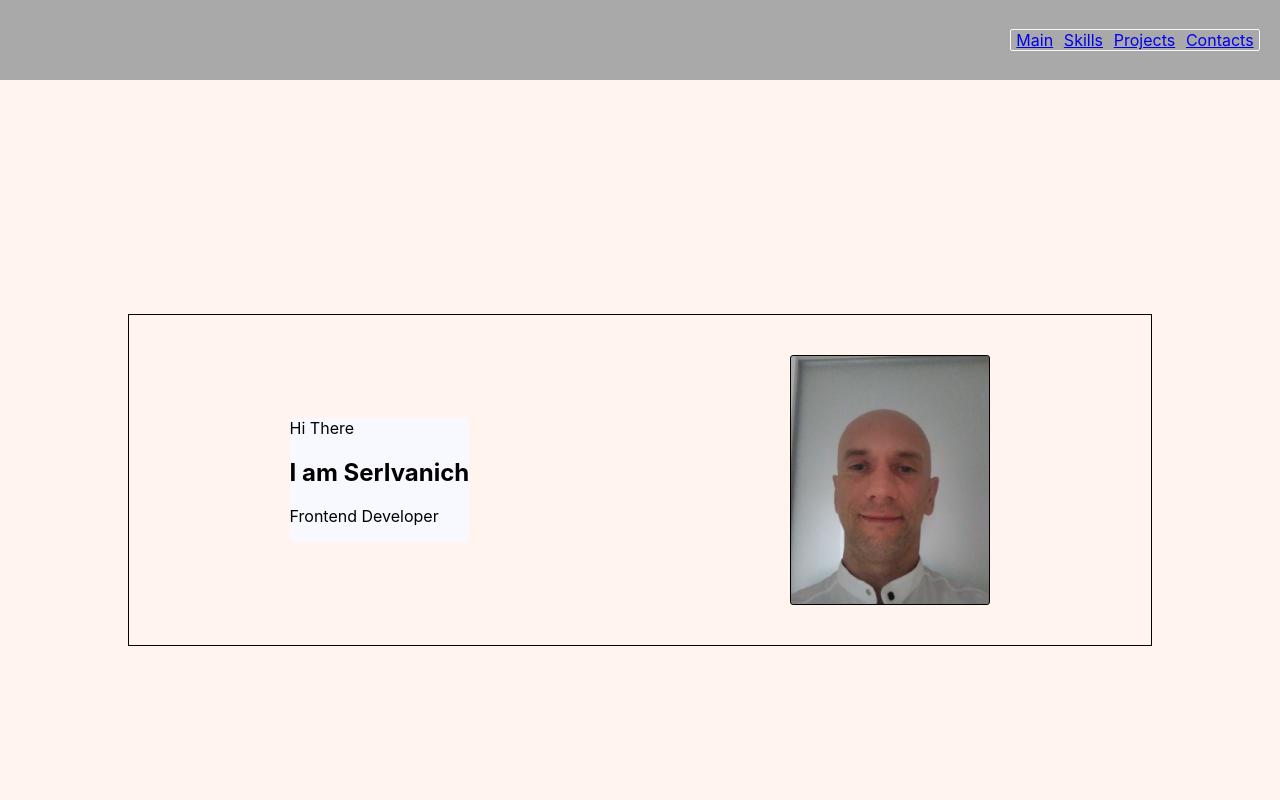
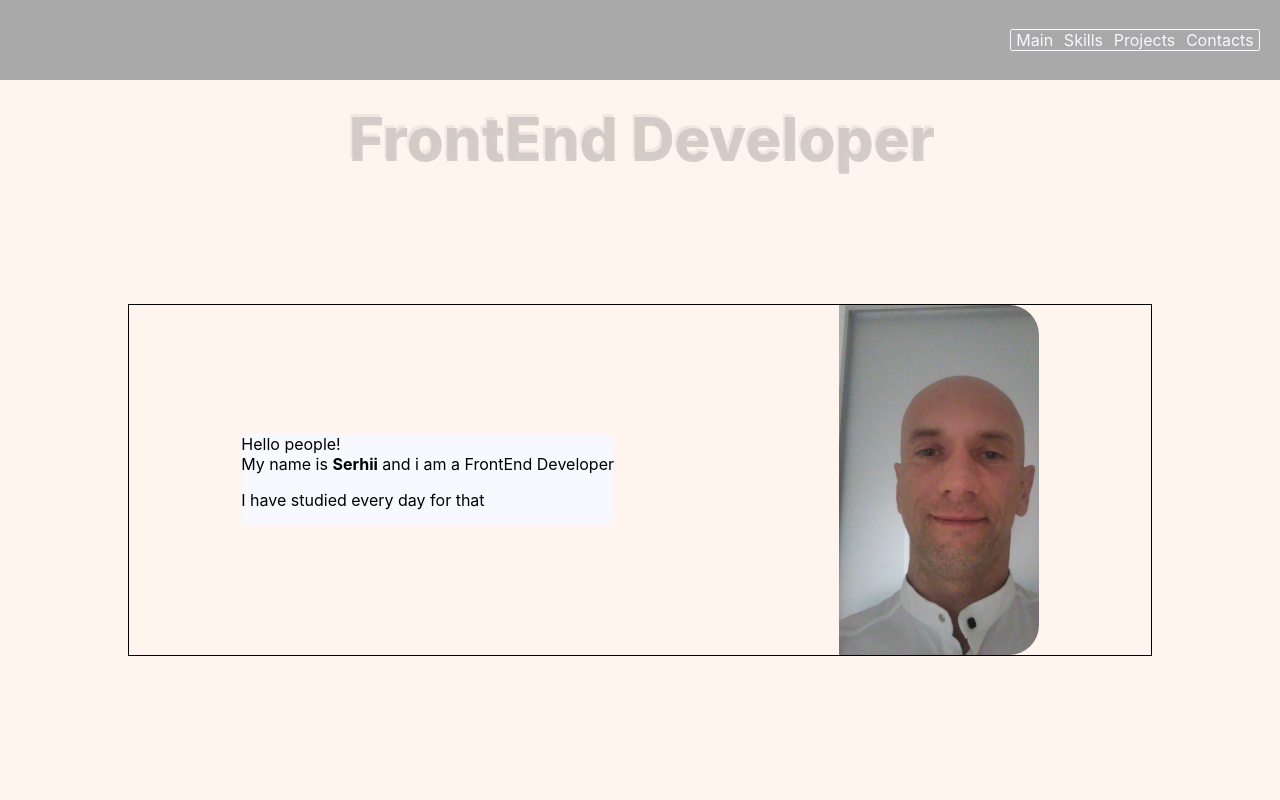
Before and after one commit to serIvanich/portfolio, a React (Create React App) app: page /skills in a window 1280 px wide. Shown: the top 800 px of the page. Built offline with nearby package versions, Linux system fonts and the light colour scheme.

Commit message:
added react scroll

```diff
--- a/package.json
+++ b/package.json
@@ -10,7 +10,9 @@
     "gh-pages": "^3.2.0",
     "react": "^17.0.2",
     "react-dom": "^17.0.2",
+    "react-router-dom": "^6.2.1",
     "react-scripts": "4.0.3",
+    "react-scroll": "^1.8.4",
     "sass": "^1.43.4",
     "web-vitals": "^1.0.1"
   },
--- a/src/App.js
+++ b/src/App.js
@@ -6,6 +6,7 @@ import {Projects} from "./features/projects/Projects";
 import {RemoveWork} from "./features/remove-work/RemoveWork";
 import {Contacts} from "./features/contacts/Contacts";
 import {Footer} from "./features/footer/Footer";
+
 
 function App() {
     return (
@@ -17,6 +18,9 @@ function App() {
             <RemoveWork/>
             <Contacts/>
             <Footer/>
+
+
+
         </div>
     );
 }
--- a/src/features/contacts/Contacts.js
+++ b/src/features/contacts/Contacts.js
@@ -6,7 +6,7 @@ import {Title} from "../../common/component/Title";
 export const Contacts = () => {
 
     return (
-        <div className={s.contactsBlock}>
+        <div className={s.contactsBlock}  id={'contacts'}>
             <div className={s.contactsContainer}>
                 <Title title={'Contacts'} />
                 <form className={s.contactsForm}>
--- a/src/features/main/Main.js
+++ b/src/features/main/Main.js
@@ -9,17 +9,19 @@ const photo = {
     backgroundSize: 'cover',
 }
     return (
-        <div className={s.mainBlock}>
+        <div className={s.mainBlock} id={'main'}>
+            <div className={s.mainBackImg}>{'FrontEnd\nDeveloper'}</div>
             <div className={s.mainContainer}>
                 <div className={s.info}>
-                    <span>Hi There</span>
-                    <h2>I am SerIvanich</h2>
-                    <p>Frontend Developer</p>
+                    <span>Hello people!</span>
+                    <div>My name is <b>Serhii</b> and i am a FrontEnd Developer</div>
+                    <p>I have studied every day for that</p>
                 </div>
                 <div className={s.photo} style={photo}>
 
                 </div>
             </div>
+
         </div>
     )
 }
--- a/src/features/main/Main.module.scss
+++ b/src/features/main/Main.module.scss
@@ -1,24 +1,42 @@
 
 .mainBlock {
+  position: relative;
   min-height: 100vh;
   display: flex;
   align-items: center;
   background-color: seashell;
 
+  .mainBackImg{
+    position: fixed;
+    top: 100px;
+    bottom: 0;
+    left: 0;
+    right: 0;
+    color: rgba($color: #cec7c7, $alpha: 0.3);
+    text-shadow: 2px  3px rgba($color: #727070, $alpha: 0.3) ;
+
+
+    text-align: center;
+    font-size: 60px;
+    font-weight: 800;
+    z-index: 20;
+    }
+
   .mainContainer {
     height: 100%;
     width: 80%;
     margin: 0 auto;
-    padding-bottom: 5vh;
+
     display: flex;
-    flex-direction: row;
+
     flex-wrap: wrap;
     justify-content: space-around;
     align-items: center;
     border: 1px solid;
 
+
     .info {
-      margin-top: 5vh;
+
       border-radius: 3px;
       background-color: ghostwhite;
     }
@@ -27,11 +45,13 @@
 }
     .photo {
       width: 200px;
-      height: 250px;
-      margin-top: 5vh;
-      border: 1px solid;
-      border-radius: 3px;
-transition: width 3s;
+      height: 350px;
+
+
+      border-radius: 0 30px 30px 0;
+      transition: width 2s;
+      opacity: 0.97;
+      z-index: 30;
     }
 
   }
--- a/src/features/nav/Nav.js
+++ b/src/features/nav/Nav.js
@@ -1,14 +1,45 @@
 import React from 'react'
+import { Link, animateScroll as scroll } from "react-scroll";
 import s from './Nav.module.scss'
 
 export const Nav = () => {
 
     return (
         <div className={s.navContainer}>
-            <a href='/'>Main</a>
-            <a href='/'>Skills</a>
-            <a href='/'>Projects</a>
-            <a href='/'>Contacts</a>
+
+            <Link
+              activeClass="active"
+              to="main"
+              spy={true}
+              smooth={true}
+
+            duration={3000}
+            >Main</Link>
+            <Link
+              activeClass="active"
+              to="skills"
+              spy={true}
+              smooth={true}
+
+            duration={3000}
+            >Skills</Link>
+             <Link
+              activeClass="active"
+              to="projects"
+              spy={true}
+              smooth={true}
+
+            duration={3000}
+            >Projects</Link>
+             <Link
+              activeClass="active"
+              to="contacts"
+              spy={true}
+              smooth={true}
+
+            duration={3000}
+            >Contacts</Link>
+
         </div>
     )
 }
--- a/src/features/projects/Projects.js
+++ b/src/features/projects/Projects.js
@@ -26,7 +26,7 @@ const counter = {
     backgroundSize: 'cover',
 }
     return (
-        <div className={s.projectsBlock}>
+        <div className={s.projectsBlock}  id={'projects'}>
             <div className={s.projectsContainer}>
                 <Title title={'Projects'}/>
                 <div className={s.allProjects}>
--- a/src/features/skills/Skills.js
+++ b/src/features/skills/Skills.js
@@ -7,7 +7,7 @@ import {Title} from "../../common/component/Title";
 export const Skills = () => {
 
     return (
-        <div className={s.skillsBlock}>
+        <div className={s.skillsBlock} id={'skills'}>
             <div className={s.skillsContainer}>
                 <Title title={'Skills'}/>
                 <div className={s.allSkills}>
--- a/src/index.js
+++ b/src/index.js
@@ -1,12 +1,15 @@
 import React from 'react';
 import ReactDOM from 'react-dom';
-import './index.css';
+import './index.scss';
 import App from './App';
 import reportWebVitals from './reportWebVitals';
+import { BrowserRouter } from 'react-router-dom';
 
 ReactDOM.render(
   <React.StrictMode>
-    <App />
+    <BrowserRouter>
+      <App />
+    </BrowserRouter>
   </React.StrictMode>,
   document.getElementById('root')
 );
--- a/src/index.css
+++ b/src/index.scss
@@ -1,3 +1,6 @@
+
+//@import-normalize;
+
 body {
   margin: 0;
   font-family: -apple-system, BlinkMacSystemFont, 'Segoe UI', 'Roboto', 'Oxygen',
@@ -5,7 +8,12 @@ body {
     sans-serif;
   -webkit-font-smoothing: antialiased;
   -moz-osx-font-smoothing: grayscale;
+
+  a {
+    text-decoration: none;
+  }
 }
+
 
 code {
   font-family: source-code-pro, Menlo, Monaco, Consolas, 'Courier New',
```
Also changed, not shown: src/Routes.js (added, +17 -0 lines), 1 other file (tests, documents, lock files or other folders).
